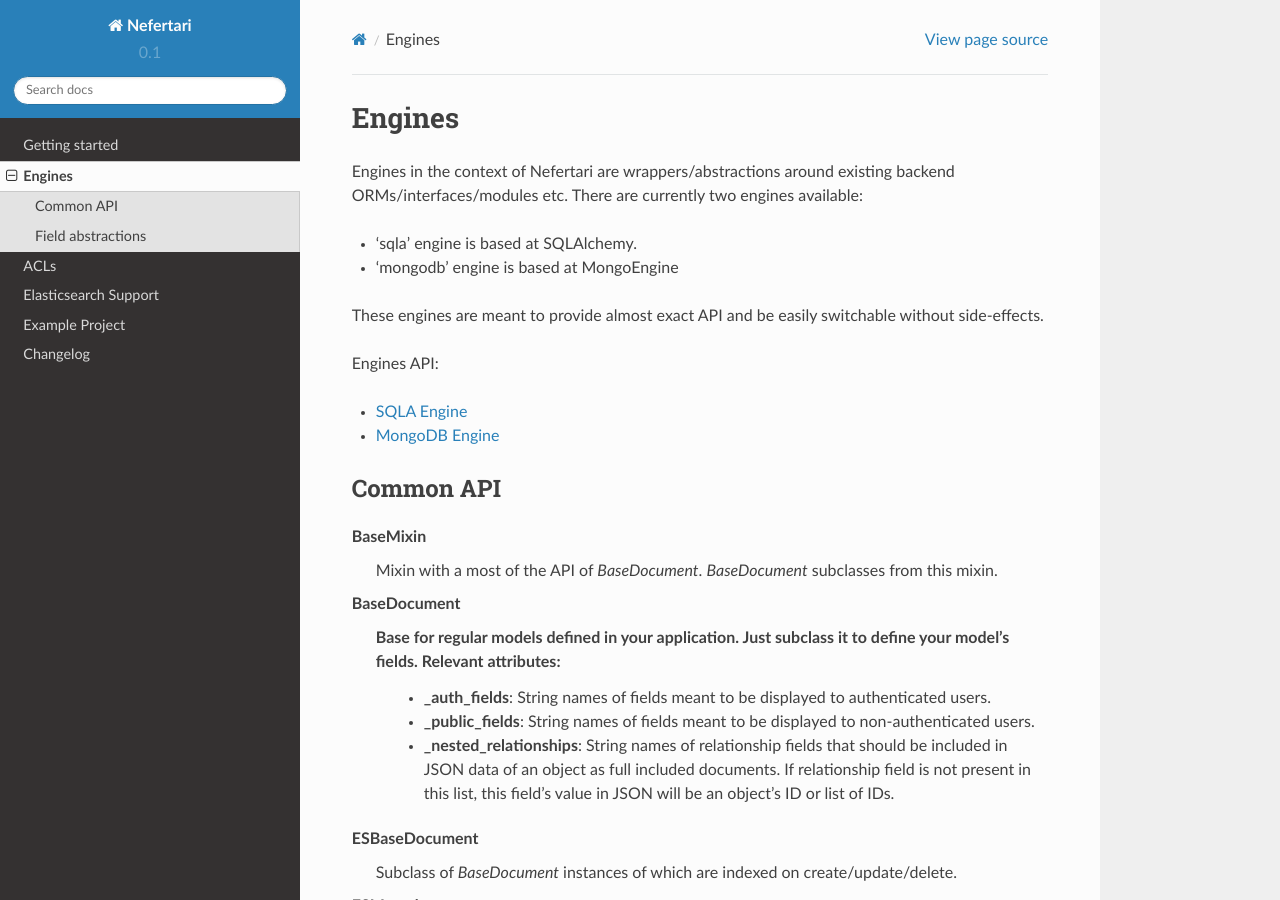
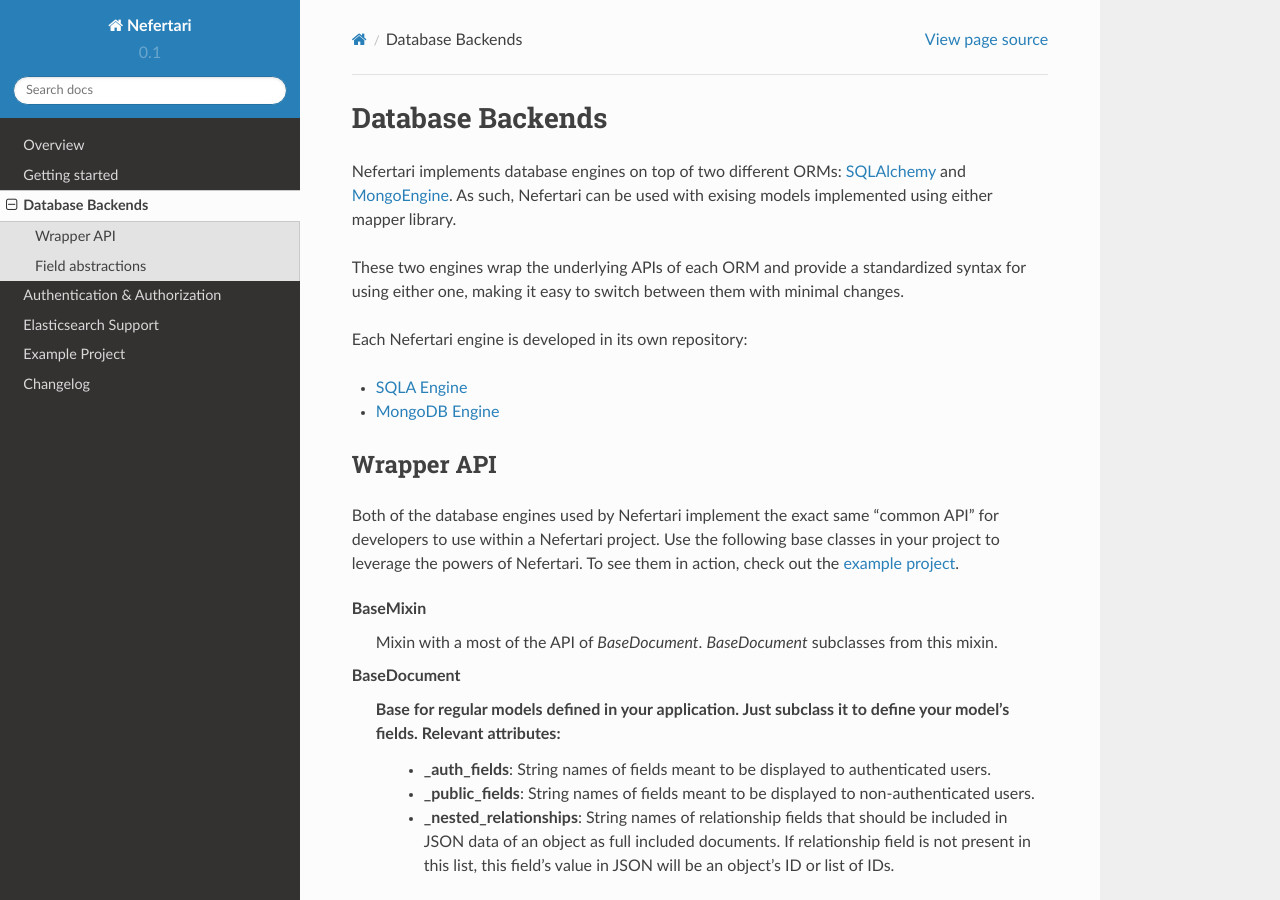
Before and after one commit to ramses-tech/nefertari, a Sphinx documentation site: the page built from docs/source/database_backends.rst, in a window 1280 px wide and 900 px high. Built offline with Sphinx 7.4.7 and the Read the Docs theme 2.0.0, drawn with Linux system fonts in a browser that asks for light colours.

Commit message:
adds/cleans docs a bit

```diff
--- a/docs/source/engines.rst
+++ b/docs/source/database_backends.rst
@@ -1,26 +1,20 @@
-Engines
-=======
+Database Backends
+=================
 
-Engines in the context of Nefertari are wrappers/abstractions around existing backend ORMs/interfaces/modules etc. There are currently two engines available:
+Nefertari implements database engines on top of two different ORMs: `SQLAlchemy <http://www.sqlalchemy.org>`_ and `MongoEngine <http://mongoengine.org/>`_. As such, Nefertari can be used with exising models implemented using either mapper library.
 
-* 'sqla' engine is based at SQLAlchemy.
-* 'mongodb' engine is based at MongoEngine
+These two engines wrap the underlying APIs of each ORM and provide a standardized syntax for using either one, making it easy to switch between them with minimal changes.
 
-These engines are meant to provide almost exact API and be easily switchable without side-effects.
-
-
-Engines API:
-
+Each Nefertari engine is developed in its own repository:
 
 * `SQLA Engine <http://nefertari-sqla.readthedocs.org/en/latest/>`_
 * `MongoDB Engine <http://nefertari-mongodb.readthedocs.org/en/latest/>`_
 
 
-Common API
-----------
+Wrapper API
+-----------
 
-.. if this changes, it must be updated in docs for nefertari{-sqla|mongodb}
-.. TODO: figure out how to include common elements in templates
+Both of the database engines used by Nefertari implement the exact same "common API" for developers to use within a Nefertari project. Use the following base classes in your project to leverage the powers of Nefertari. To see them in action, check out the `example project <https://github.com/brandicted/nefertari-example>`_.
 
 **BaseMixin**
     Mixin with a most of the API of *BaseDocument*. *BaseDocument* subclasses from this mixin.
--- a/docs/source/getting_started.rst
+++ b/docs/source/getting_started.rst
@@ -151,7 +151,7 @@
 
 Optional properties:
 
-    * *_json_encoder*: encoder to encode objects to JSON. Engine-specific encoders are available at ``nefertari.engine.JSONEncoder``.
+    * *_json_encoder*: encoder to encode objects to JSON. Database-specific encoders are available at ``nefertari.engine.JSONEncoder``.
 
 Your views should sit in a package and each module of that package should contain views for a particular root level route. In our example, the ``users`` route view must be at ``views.users.UsersView``.
 
--- /dev/null
+++ b/docs/source/overview.rst
@@ -0,0 +1,32 @@
+Overview
+========
+
+Nefertari is a tool for making REST APIs using the Pyramid web framework.
+
+
+Rationale
+---------
+
+There are many other libaries that make writing REST APIs easy. Nefertari did not begin as a tool. It was extracted from the API powering `Brandicted <https://brandicted.com/>`_ after almost two years of development.
+
+We wanted to build powerful REST APIs that are relatively opinionated but still flexible (in order to make easy things easy and hard things possible). We happened to need to use Postgres on a side project, but Brandicted's API only supported MongoDB.
+
+Before extracting Nefertari and turning it into an open soruce project, we shopped around the Python ecosystem and tested every REST API library/framework to see what would allow us to be as lazy as possible and also allow our APIs to grow bigger over time.
+
+The most convenient option was the beautiful `flask-restless <https://flask-restless.readthedocs.org/en/latest/>`_ by Jeffrey Finkelstein. It depends on Postgres and does a really good job being super easy to use. We had some subjective fears about using Flask because of globals and the fact that our closest community members happen to be Pyramid folks.
+
+We were also inspired by `pyramid-royal <https://pyramid-royal.readthedocs.org/en/latest/>`_ from our fellow Montreal Python colleague Hadrien David. He showed how traversal is a-ok for matching routes in a tree of resources, which is what REST should be anyway.
+
+However, we had become quite used to the power of using Elasticsearch over the years and wanted to retain the option of using it as a first class citizen to power most GET views. Therefore we decided to add Postgres support to our platform, and thus was born Nefertari.
+
+
+Vision
+------
+
+To us, "REST API" means something like "HTTP verbs mapped to CRUD operations on resources decribed as JSON". We are not trying to do full-on `HATEOAS <https://en.wikipedia.org/wiki/HATEOAS>`_ to satisfy any academic ideal of the REST style. There are quite a few development tasks that can be abstracted away by using our simple definition.
+
+By making assumptions about sane defaults, we can eliminate the need for boilerplate to do things like serialization, URL mapping, validation, authentication/authorization, versioning, testing, database queries in views, etc. The only things that should absolutely need to be defined are the resources themselves, and they should just know how to act in a RESTful way by default. They should be configurable to a degree and extendable in extreme cases. Contrast this idea with something like the `Django Rest Framework <http://www.django-rest-framework.org/#api-guide>`_ [#]_  :)
+
+Nefertari is the meat and potatoes of our development stack. Her partner project, Ramses, is the seasoning/sugar/cherry on top! Ramses allows whole production-ready Nefertari apps to be generated at runtime from a simple YAML file specifying the endpoints desired. `Check it out. <https://ramses.readthedocs.org/en/latest/>`_
+
+.. [#] For the record, DRF is pretty badass and we have great respect for its breadth and the hard work of its community.
```
Also changed, not shown: docs/source/acls.rst (+9 -2 lines), docs/source/elasticsearch.rst (+15 -1 lines), docs/source/index.rst (+7 -9 lines).
